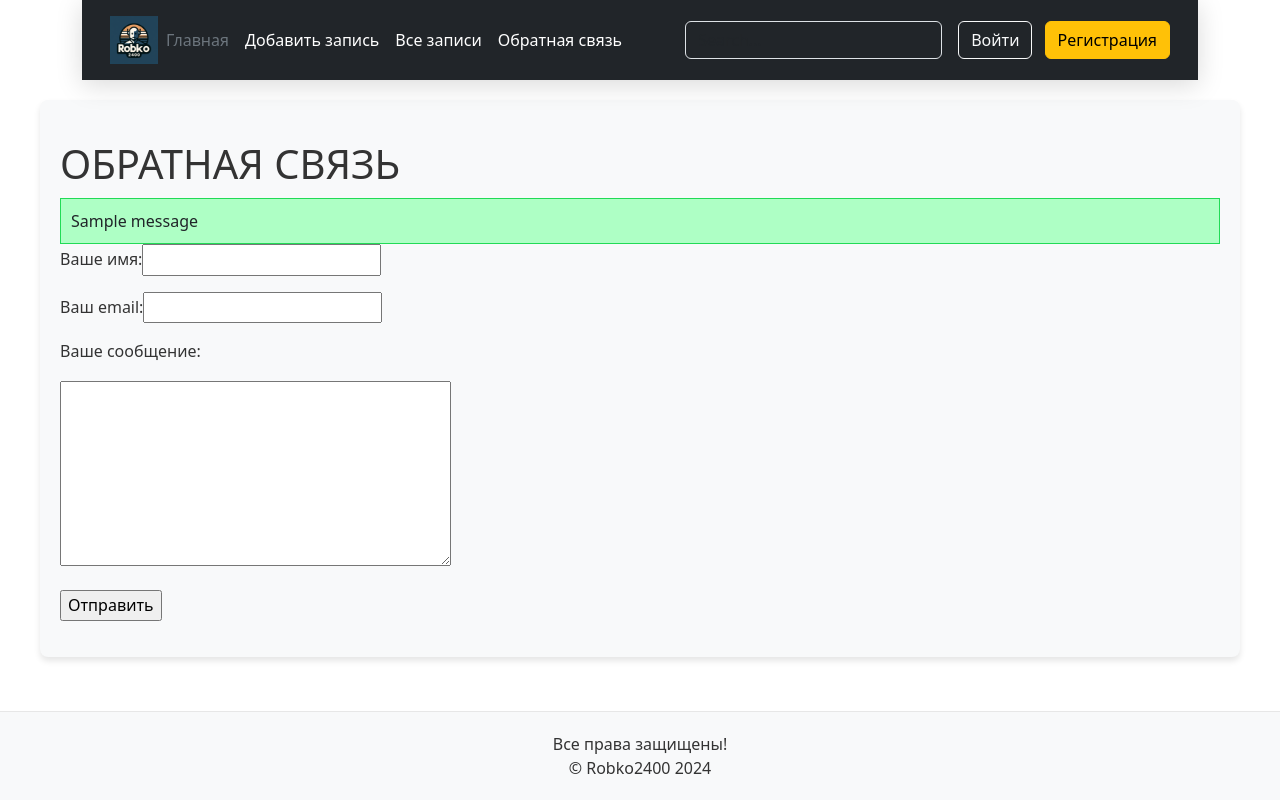
After one commit to Vladimir2400/Flask_pet, a Flask app: page /contact in a window 1280 px wide. The commit adds this page. Run offline with Flask 3, Linux system fonts and the light colour scheme; one stand-in notice (Sample message) is shown.

Commit message:
Add files and update

```diff
--- a/app.py
+++ b/app.py
@@ -1,10 +1,25 @@
-from flask import Flask, render_template, request, redirect
+from flask import Flask, render_template, request, redirect, flash, session, url_for, abort
 from flask_sqlalchemy import SQLAlchemy
+from flask_login import LoginManager, login_user
 from datetime import datetime
 
+from sqlalchemy.exc import OperationalError
+from werkzeug.security import generate_password_hash, check_password_hash
+
+from UserLogin import UserLogin
+
 app = Flask(__name__)
+# login_manager = LoginManager(app)
+app.config['SECRET_KEY'] = '8c90b4c5696261fe207bd2755d1787686d2ffb3a'
 app.config['SQLALCHEMY_DATABASE_URI'] = 'sqlite:///test2.db'
+app.config['SQLALCHEMY_TRACK_MODIFICATIONS'] = False
 db = SQLAlchemy(app)
+
+
+# @login_manager.user_loader
+# def load_user(user_id):
+#     print('load_user')
+#     return UserLogin().fromDB(user_id, db)
 
 
 class Post(db.Model):
@@ -13,8 +28,41 @@ class Post(db.Model):
     intro = db.Column(db.String(300), nullable=False)
     text = db.Column(db.Text, nullable=False)
 
+
+class Users(db.Model):
+    id = db.Column(db.Integer, primary_key=True)
+    email = db.Column(db.String(50), unique=True)
+    password = db.Column(db.String(500), nullable=False)
+    date = db.Column(db.DateTime, default=datetime.utcnow)
+
+    pr = db.relationship('Profile', backref='user', uselist=False)
+
+    # @staticmethod
+    # def getUsers(user_id):
+    #     try:
+    #         res = Users.query.get(user_id)
+    #         if not res:
+    #             print('Пользователь не найден')
+    #             return False
+    #
+    #         return res
+    #     except OperationalError as e:
+    #         print('Ошибка при работе с базой данных'+str(e))
+    #
+    #     return False
+
+
     def __repr__(self):
-        return '<Article %r>' % self.id
+        return f'<users {self.id}>'
+
+
+class Profile(db.Model):
+    id = db.Column(db.Integer, primary_key=True)
+    name = db.Column(db.String(50), nullable=False)
+    old = db.Column(db.Integer)
+    city = db.Column(db.String(100))
+
+    user_id = db.Column(db.Integer, db.ForeignKey('users.id'))
 
 
 @app.route('/index')
@@ -28,6 +76,7 @@ def posts():
     post = Post.query.all()
     return render_template('posts.html', posts=post)
 
+
 @app.route('/create', methods=['POST', 'GET'])
 def create():
     if request.method == "POST":
@@ -39,12 +88,71 @@ def create():
         try:
             db.session.add(post)
             db.session.commit()
-            return redirect('/posts')
+            return redirect('/index')
         except:
             return "При добавлении статьи произошла ошибка"
 
-    else:
-        return render_template('create.html')
+    return render_template('create.html')
+
+
+@app.route('/contact', methods=['POST', 'GET'])
+def contact():
+    if request.method == "POST":
+        if len(request.form['username']) > 2:
+            flash('Сообщение отправлено', category='success')
+        else:
+            flash('Ошибка отправки', category='error')
+
+    return render_template('contact.html')
+
+
+@app.route('/register', methods=['POST', 'GET'])
+def register():
+    if request.method == 'POST':
+        try:
+            hash = generate_password_hash(request.form['password'])
+            user = Users(email=request.form['email'], password=hash)
+            db.session.add(user)
+            db.session.flush()
+
+            profile = Profile(name=request.form['name'], old=request.form['old'],
+                              city=request.form['city'], user_id=user.id)
+            db.session.add(profile)
+            db.session.commit()
+            return redirect(url_for('login'))
+        except Exception as ex:
+            db.session.rollback()
+            print(f'Произошла ошибка при регистрации: {ex}')
+    return render_template('register.html')
+
+
+@app.route('/login', methods=['POST', 'GET'])
+def login():
+    error = None
+    if request.method == 'POST':
+        email = request.form['email']
+        password = request.form['password']
+        user = Users.query.filter_by(email=email).first()
+        # if user and check_password_hash(user.password, password):
+        #     userlogin = UserLogin().create(user)
+        #     login_user(userlogin)
+        #     return redirect(url_for('posts'))
+        # else:
+        #     flash('Неправильный логин или пароль')
+
+    return render_template('login.html')
+
+
+@app.route('/profile/<username>')
+def profile(username):
+    if 'userLogged' not in session or session['userLogged'] != username:
+        abort(401)
+    return render_template('profile.html', username=username)
+
+
+@app.errorhandler(404)
+def not_found(error):
+    return render_template('404.html'), 404
 
 
 if __name__ == '__main__':
--- /dev/null
+++ b/database/models.py
@@ -0,0 +1,4 @@
+from sqlalchemy import create_engine
+
+engine = create_engine('sqlite:///robko240.db')
+engine.connect()
--- a/static/css/main.css
+++ b/static/css/main.css
@@ -157,3 +157,13 @@ header {
     bottom: 0;
     width: 100%;
 }
+
+.flash {padding: 10px}
+.flash.success {
+	border: 1px solid #21DB56;
+	background: #AEFFC5;
+}
+.flash.error {
+	border: 1px solid #FF4343;
+	background: #FF9C9C;
+}
--- /dev/null
+++ b/templates/404.html
@@ -0,0 +1,6 @@
+{% extends "base.html" %}
+
+{% block title %}Страница не найдена{% endblock%}
+{% block content %}
+<p>Страница не найдена, вернуться на <a href="{{url_for('posts')}}">главную страницу</a>
+{% endblock %}
--- a/templates/base.html
+++ b/templates/base.html
@@ -22,10 +22,7 @@
                     <li><a href="{{ url_for('index') }}" class="nav-link px-2 text-secondary">Главная</a></li>
                     <li><a href="{{ url_for('create') }}" class="nav-link px-2 text-white">Добавить запись</a></li>
                     <li><a href="{{ url_for('posts') }}" class="nav-link px-2 text-white">Все записи</a></li>
-                    <li><a href="#" class="nav-link px-2 text-white">Регистрация</a></li>
-                    <li><a href="#" class="nav-link px-2 text-white">Логин</a></li>
-                    <li><a href="#" class="nav-link px-2 text-white">Аккаунт</a></li>
-                    <li><a href="#" class="nav-link px-2 text-white">Выход</a></li>
+                    <li><a href="{{ url_for('contact') }}" class="nav-link px-2 text-white">Обратная связь</a></li>
                 </ul>
 
                 <form class="col-12 col-lg-auto mb-3 mb-lg-0 me-lg-3" role="search">
@@ -34,8 +31,8 @@
                 </form>
 
                 <div class="text-end">
-                    <button type="button" class="btn btn-outline-light me-2">Login</button>
-                    <button type="button" class="btn btn-warning">Sign-up</button>
+                    <a href="{{ url_for('login') }}"><button type="button" class="btn btn-outline-light me-2">Войти</button></a>
+                    <a href="{{ url_for('register')}}"><button type="button" class="btn btn-warning">Регистрация</button></a>
                 </div>
             </div>
         </div>
--- /dev/null
+++ b/templates/contact.html
@@ -0,0 +1,18 @@
+{% extends "base.html" %}
+
+{% block title %}
+Обратная связь
+{% endblock %}
+{% block content %}
+<h1>Обратная связь</h1>
+{% for cat, msg in get_flashed_messages(True) %}
+<div class="flash {{cat}}">{{msg}}</div>
+{% endfor %}
+<form action="/contact" method="post" class="form-contact">
+    <p><label>Ваше имя:</label><input type="text" name="username" value="" required/>
+    <p><label>Ваш email:</label><input type="text" name="email" value="" required/>
+    <p><label>Ваше сообщение:</label>
+    <p><textarea name="message" rows=7 cols=40 required></textarea>
+    <p><input type="submit" value="Отправить" />
+</form>
+{% endblock %}
--- a/templates/index.html
+++ b/templates/index.html
@@ -77,5 +77,3 @@
 <li>Omnis iusto, minima accusamus. Fugit.</li>
 <li>Nesciunt consectetur in similique quae.</li>
 {% endblock %}
-{% block footer %}
-{% endblock %}
```
Also changed, not shown: UserLogin.py (added, +20 -0 lines), templates/login.html (added, +16 -0 lines), templates/profile.html (added, +10 -0 lines), templates/register.html (added, +16 -0 lines), database/robko240.db (added), instance/test2.db.
